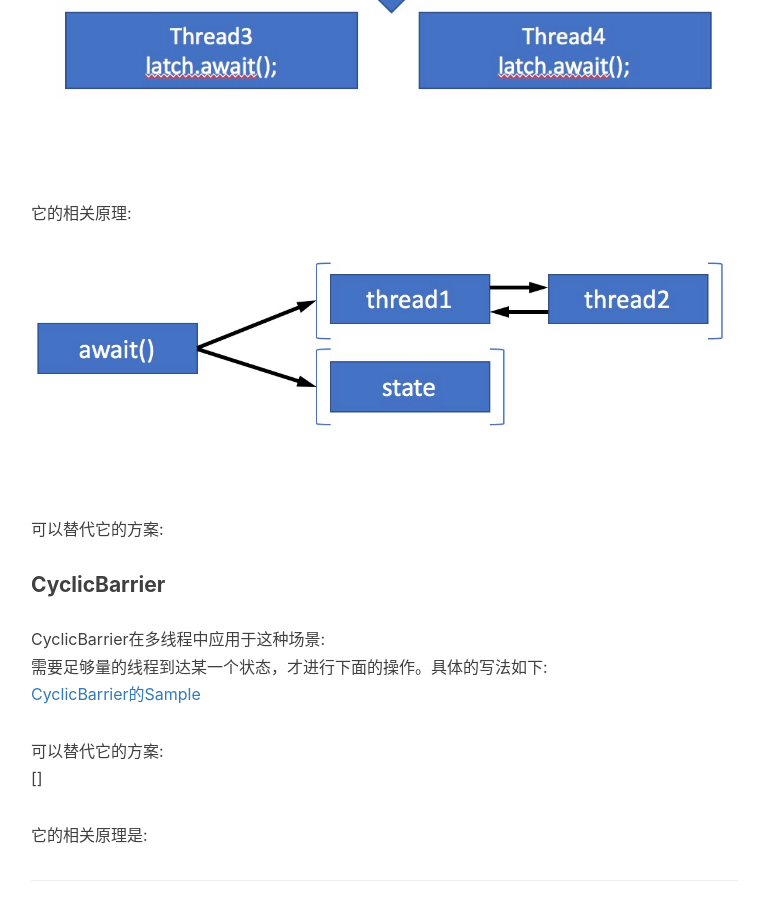
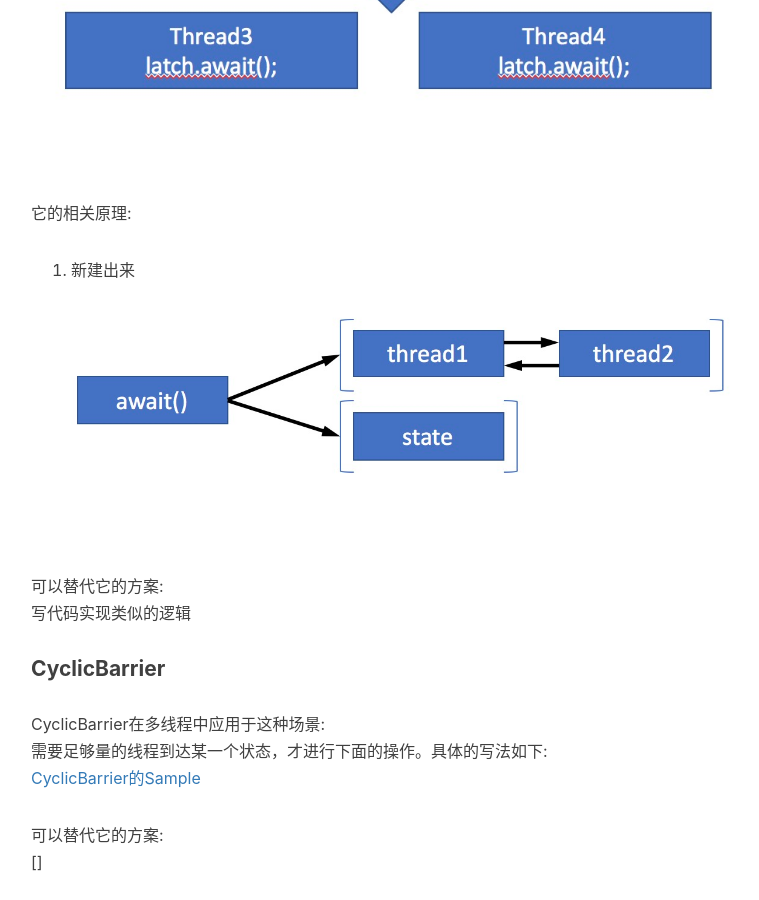
Before and after one commit to baiscjava/basicjava.github.io, a Jekyll site: the page built from _posts/2017-06-22-CountDownLatch和CyclicBarrier.md, in a window 1280 px wide and 900 px high, scrolled down 1062 px. Shown: the whole window, without its empty margins (234-993 px from the left). Built offline with Jekyll 4.4.1, drawn with Linux system fonts in a browser that asks for light colours; nearby versions of some CDN libraries; comment, search, counter and statistics services are not loaded.

Commit message:
Update 2017-06-22-CountDownLatch和CyclicBarrier.md

```diff
--- a/_posts/2017-06-22-CountDownLatch和CyclicBarrier.md
+++ b/_posts/2017-06-22-CountDownLatch和CyclicBarrier.md
@@ -20,10 +20,11 @@ CountDownLatch在多线程中应用于这种场景:<br>
 ![gras](/images/aqs/CountDownLatch_usage.jpeg)<br>
 
 它的相关原理:<br>
+1. 新建出来
 ![gras](/images/aqs/CountDownLatch_await.jpeg)<br>
 
 可以替代它的方案:<br>
-
+写代码实现类似的逻辑
 
 #### CyclicBarrier
 CyclicBarrier在多线程中应用于这种场景:<br>
```
